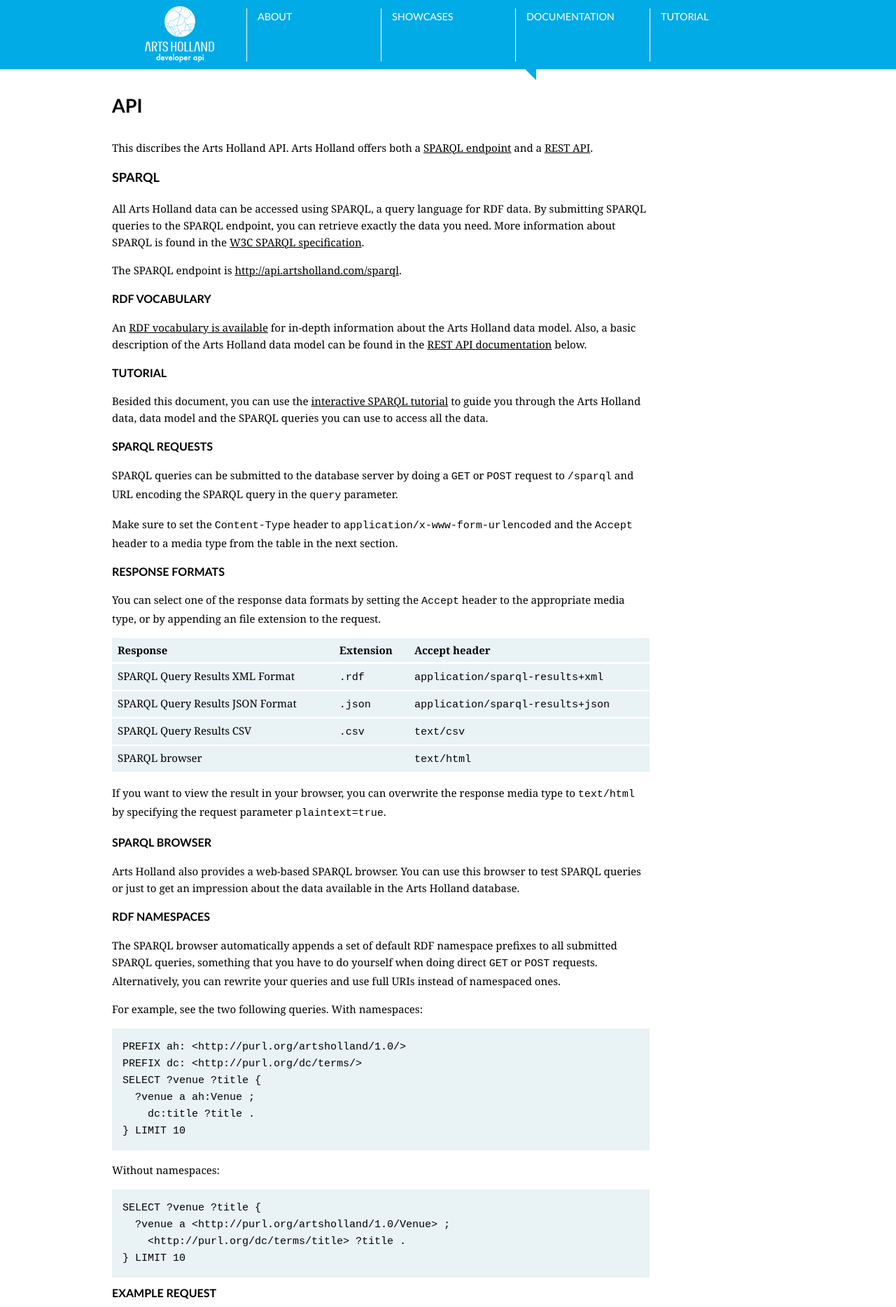
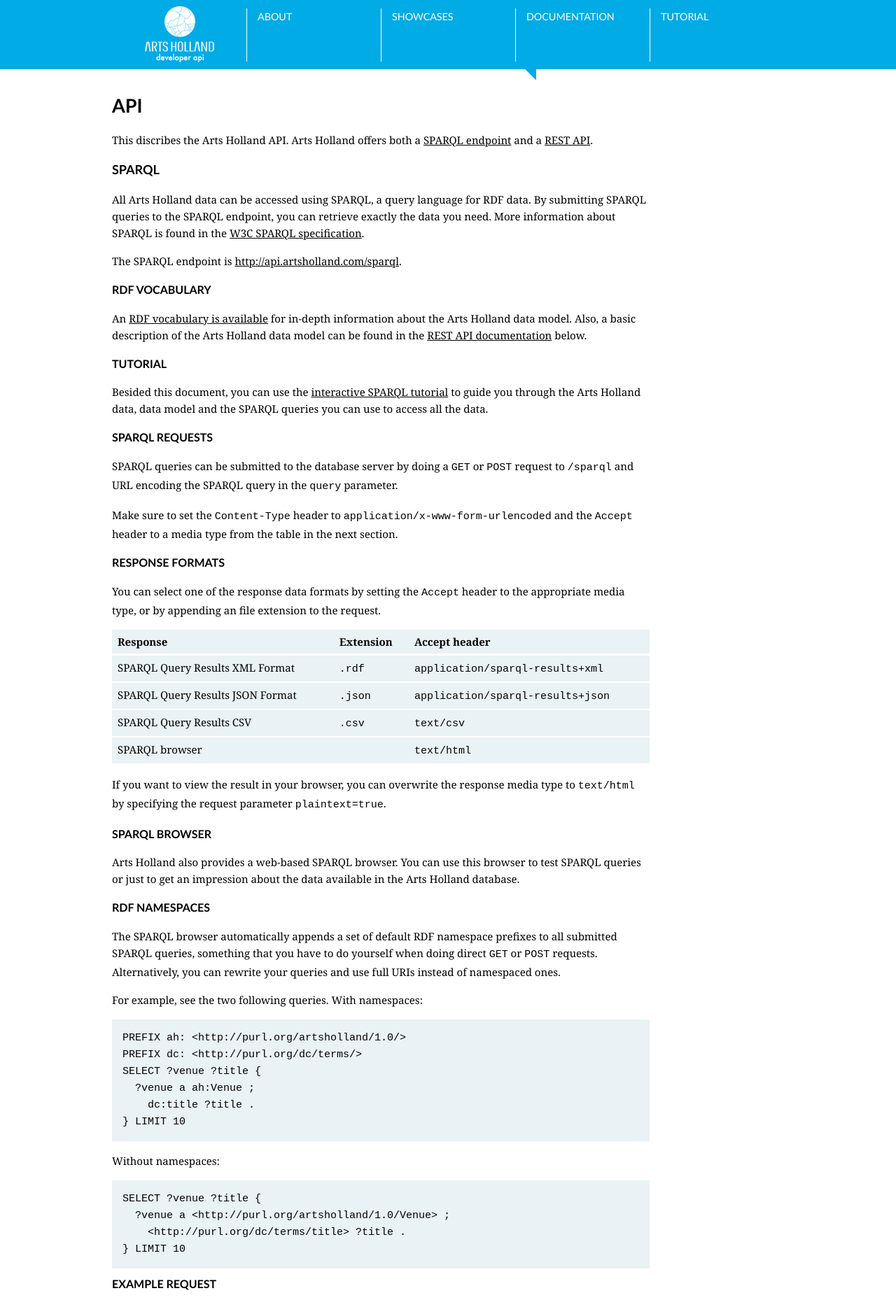
Before and after one commit to waagsociety/artsholland-dev, a Jekyll site: the page built from api/index.markdown, in a window 1280 px wide. Shown: the top 1868 px of the page at 70% size. Built offline with Jekyll 4.4.1, drawn with Linux system fonts in a browser that asks for light colours; Markdown is read by kramdown in place of the engine named in the settings.

Commit message:
headers smaller

```diff
--- a/css/main.css
+++ b/css/main.css
@@ -26,7 +26,7 @@
 
 h1, h2, h3, h4, h5, h6 {
   margin-top: 0.6em;
-  margin-bottom: 1em;
+  margin-bottom: 0.6em;
   line-height: 1.6em;
 }
 
```
